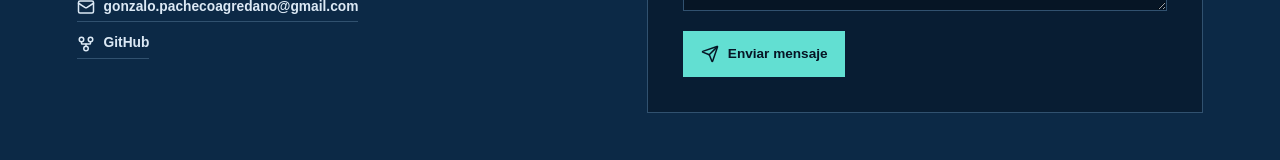
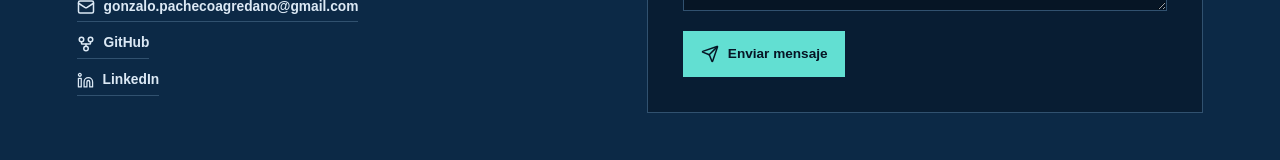
Before and after one commit to gonzaloop1494/gonzalo-portfolio, a Next.js app: page / in a window 1280 px wide. Shown: the part 6264-6424 px from the top of the page. Built offline with nearby package versions, Linux system fonts and the light colour scheme; no server answers.

Commit message:
Add LinkedIn contact link

```diff
--- a/components/portfolio.tsx
+++ b/components/portfolio.tsx
@@ -14,6 +14,7 @@ import {
   GitFork,
   GraduationCap,
   Languages,
+  Linkedin,
   Mail,
   MapPin,
   Menu,
@@ -28,6 +29,7 @@ import { NetworkMotion } from "./network-motion";
 
 const email = "gonzalo.pachecoagredano@gmail.com";
 const github = "https://github.com/gonzaloop1494";
+const linkedin = "https://www.linkedin.com/in/gonzalo-pacheco-agredano-5a9b482b7/";
 const cvFile = "/cv-gonzalo-pacheco-agredano.pdf";
 
 const navigation = [
@@ -497,6 +499,7 @@ export function Portfolio() {
               <div className="social-links">
                 <a href={`mailto:${email}`}><Mail size={18} /> {email}</a>
                 <a href={github} target="_blank" rel="noreferrer"><GitFork size={18} /> GitHub</a>
+                <a href={linkedin} target="_blank" rel="noreferrer"><Linkedin size={17} strokeWidth={1.8} /> LinkedIn</a>
               </div>
             </div>
             <div className="contact-card reveal">
```
